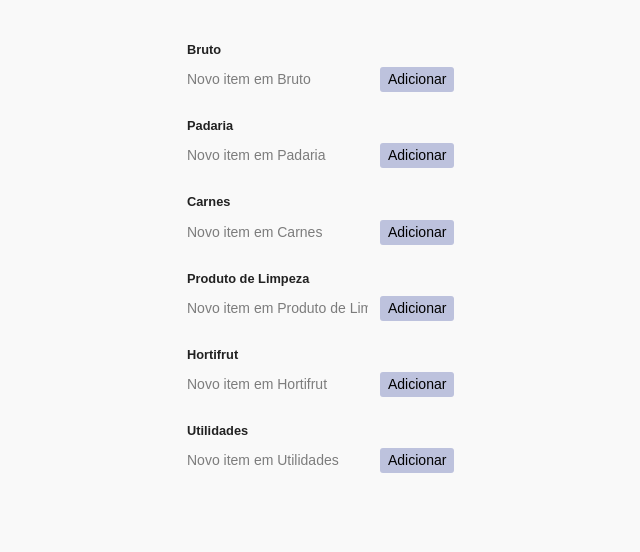
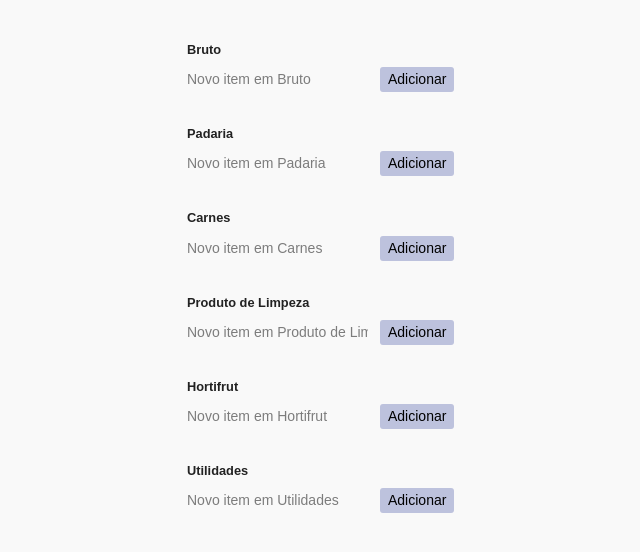
Before and after one commit to ThiagoHouse/ListaDeCompras, a Next.js app: page / in a window 1280 px wide. Shown: the top 552 px of the page, without its empty margins (203-843 px from the left). Built offline with nearby package versions, Linux system fonts and the light colour scheme.

Commit message:
Cria respiro abaixo do novo item

```diff
--- a/src/app/page.tsx
+++ b/src/app/page.tsx
@@ -129,7 +129,7 @@ export default function Home() {
       {categorias.map((categoria) => (
         <div key={categoria} style={{ marginBottom: 24 }}>
           <h2 className="categoria-titulo" style={{ marginBottom: 8, marginTop: 16 }}>{categoria}</h2>
-          <div style={{ display: "flex", gap: 8, marginBottom: 0 }}>
+          <div className="pb-2" style={{ display: "flex", gap: 8, marginBottom: 0 }}>
             <input
               className="input"
               type="text"
```
